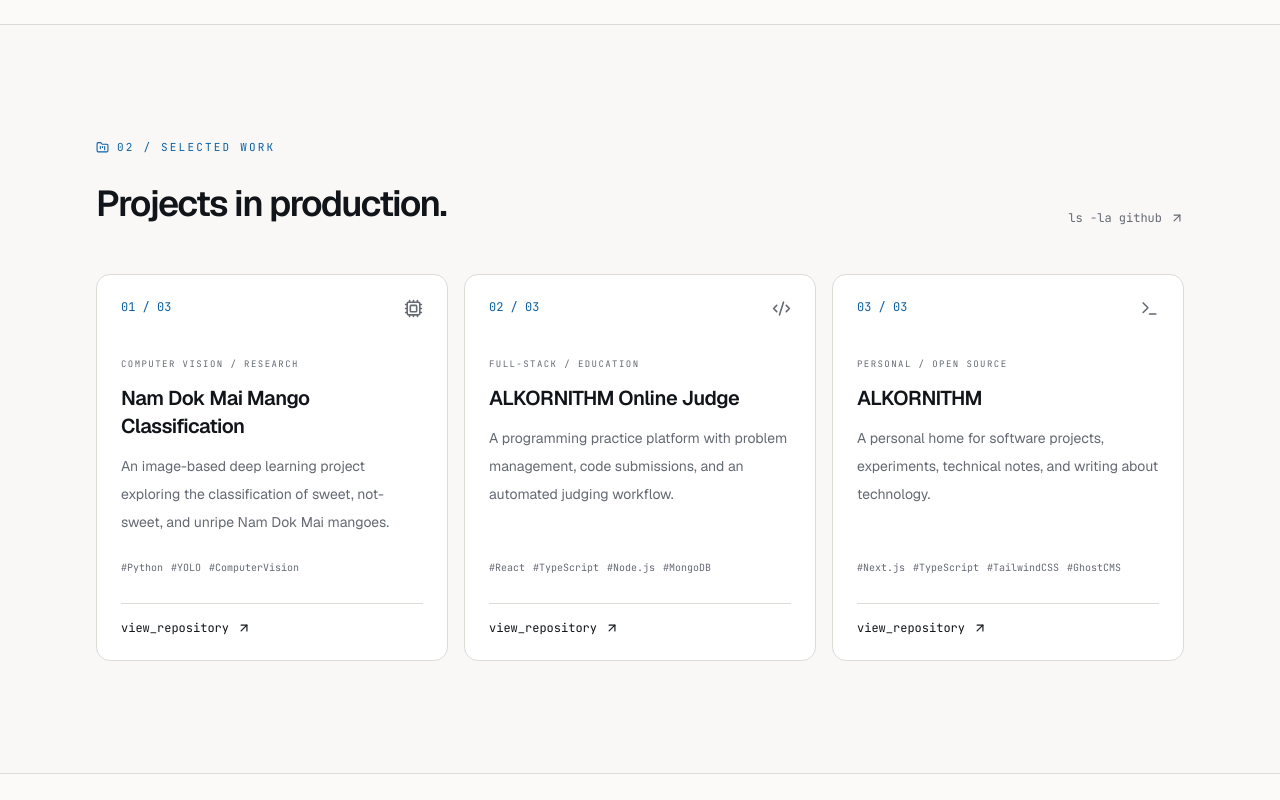
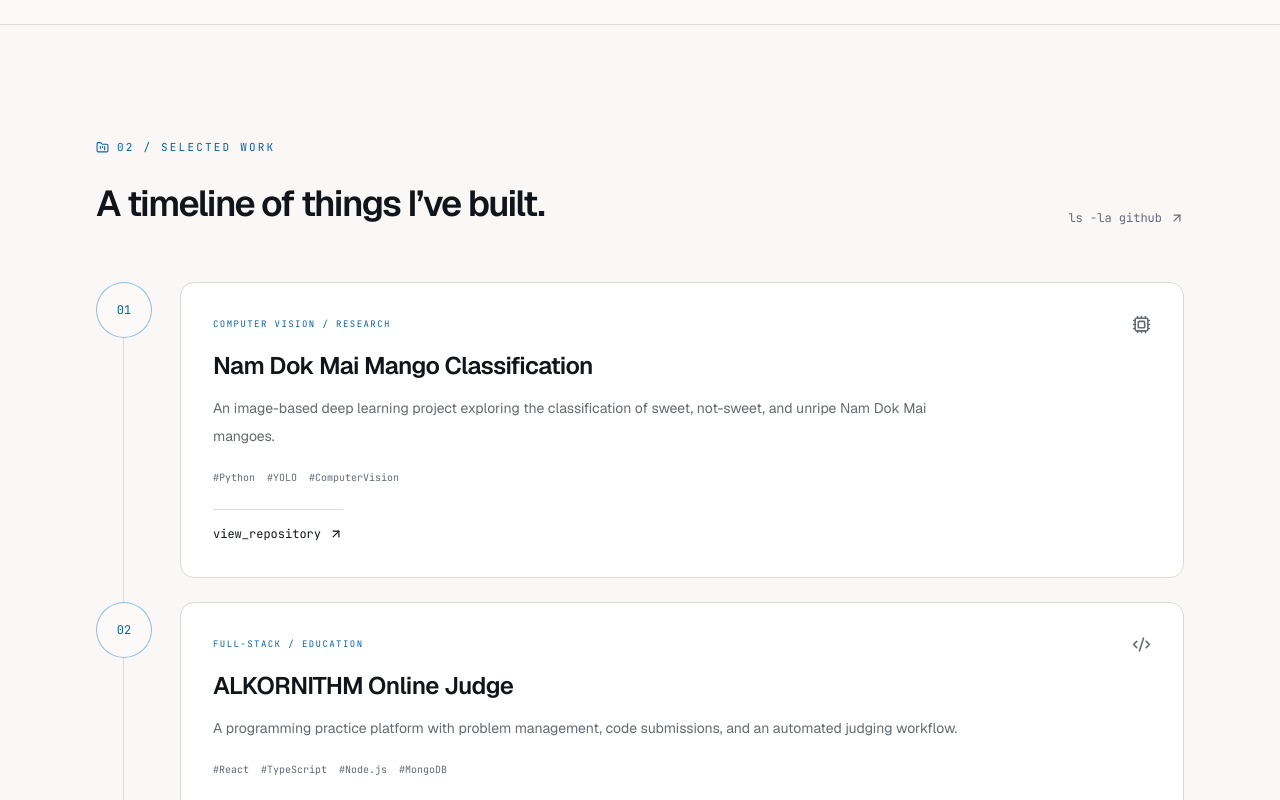
Before and after one commit to kasettakorn/alkornithm-2026, a Next.js app: page / in a window 1280 px wide. Shown: the part 1580-2380 px from the top of the page. Built offline with nearby package versions, Linux system fonts and the light colour scheme.

Commit message:
Redesign selected work section as a timeline

```diff
--- a/src/app/page.tsx
+++ b/src/app/page.tsx
@@ -101,9 +101,35 @@ export default function Home() {
 
       <section id="projects" className="scroll-mt-28 border-b border-border bg-muted/20">
         <div className="mx-auto max-w-6xl px-5 py-24 sm:px-8 lg:py-28">
-          <div className="mb-12 flex flex-col justify-between gap-5 sm:flex-row sm:items-end"><div><p className="section-kicker inline-flex items-center gap-2"><FolderKanban size={13} aria-hidden="true" />02 / SELECTED WORK</p><h2 className="section-heading mt-5">Projects in production.</h2></div><a href="https://github.com/kasettakorn" target="_blank" rel="noreferrer" className="inline-flex items-center gap-2 font-mono text-xs text-muted-foreground transition-colors hover:text-terminal-accent">ls -la github <ArrowUpRight size={14} /></a></div>
-          <div className="grid gap-4 lg:grid-cols-3">
-            {projects.map((project) => { const Icon = project.icon; return <article key={project.number} className="group flex min-h-[340px] flex-col rounded-xl border border-border bg-card p-6 transition-all duration-300 hover:-translate-y-1 hover:border-terminal-accent/50 hover:shadow-xl hover:shadow-black/5"><div className="flex items-start justify-between"><span className="font-mono text-xs text-terminal-accent">{project.number} / 03</span><Icon size={19} className="text-muted-foreground transition-colors group-hover:text-terminal-accent" /></div><p className="mt-10 font-mono text-[9px] tracking-[0.16em] text-muted-foreground">{project.category}</p><h3 className="mt-3 text-xl font-semibold tracking-tight">{project.title}</h3><p className="mt-3 flex-1 text-sm leading-7 text-muted-foreground">{project.description}</p><div className="mt-6 flex flex-wrap gap-2">{project.stack.map((item) => <span key={item} className="font-mono text-[10px] text-muted-foreground">#{item.replaceAll(" ", "")}</span>)}</div><a href={project.href} target="_blank" rel="noreferrer" aria-label={project.title + " repository"} className="mt-7 inline-flex items-center gap-2 border-t border-border pt-4 font-mono text-xs text-foreground transition-colors group-hover:text-terminal-accent">view_repository <ArrowUpRight size={14} /></a></article>; })}
+          <div className="mb-14 flex flex-col justify-between gap-5 sm:flex-row sm:items-end">
+            <div>
+              <p className="section-kicker inline-flex items-center gap-2"><FolderKanban size={13} aria-hidden="true" />02 / SELECTED WORK</p>
+              <h2 className="section-heading mt-5">A timeline of things I’ve built.</h2>
+            </div>
+            <a href="https://github.com/kasettakorn" target="_blank" rel="noreferrer" className="inline-flex items-center gap-2 font-mono text-xs text-muted-foreground transition-colors hover:text-terminal-accent">ls -la github <ArrowUpRight size={14} /></a>
+          </div>
+          <div className="relative">
+            <div aria-hidden="true" className="absolute bottom-8 left-[19px] top-8 w-px bg-border sm:left-[27px]" />
+            <div className="space-y-6">
+              {projects.map((project) => {
+                const Icon = project.icon;
+                return (
+                  <article key={project.number} className="relative grid gap-4 pl-12 sm:grid-cols-[56px_1fr] sm:gap-7 sm:pl-0">
+                    <div className="absolute left-0 top-6 z-10 flex size-10 items-center justify-center rounded-full border border-terminal-accent/40 bg-background font-mono text-xs text-terminal-accent sm:static sm:size-14">{project.number}</div>
+                    <div className="group rounded-xl border border-border bg-card p-6 transition-all duration-300 hover:border-terminal-accent/50 hover:shadow-xl hover:shadow-black/5 sm:p-8">
+                      <div className="flex flex-wrap items-center justify-between gap-3">
+                        <p className="font-mono text-[9px] tracking-[0.16em] text-terminal-accent">{project.category}</p>
+                        <Icon size={19} className="text-muted-foreground transition-colors group-hover:text-terminal-accent" />
+                      </div>
+                      <h3 className="mt-4 text-xl font-semibold tracking-tight sm:text-2xl">{project.title}</h3>
+                      <p className="mt-3 max-w-3xl text-sm leading-7 text-muted-foreground">{project.description}</p>
+                      <div className="mt-5 flex flex-wrap gap-x-3 gap-y-2">{project.stack.map((item) => <span key={item} className="font-mono text-[10px] text-muted-foreground">#{item.replaceAll(" ", "")}</span>)}</div>
+                      <a href={project.href} target="_blank" rel="noreferrer" aria-label={project.title + " repository"} className="mt-6 inline-flex items-center gap-2 border-t border-border pt-4 font-mono text-xs text-foreground transition-colors group-hover:text-terminal-accent">view_repository <ArrowUpRight size={14} /></a>
+                    </div>
+                  </article>
+                );
+              })}
+            </div>
           </div>
         </div>
       </section>
```
